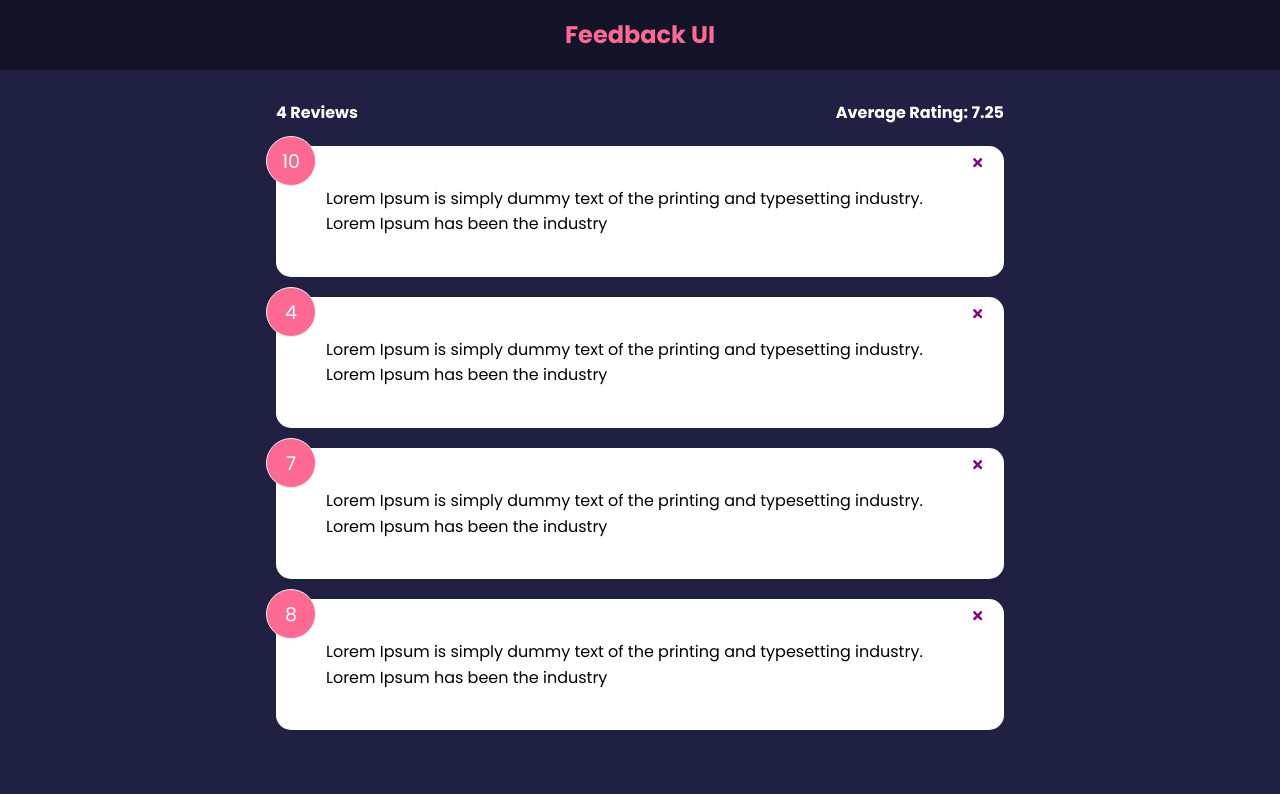
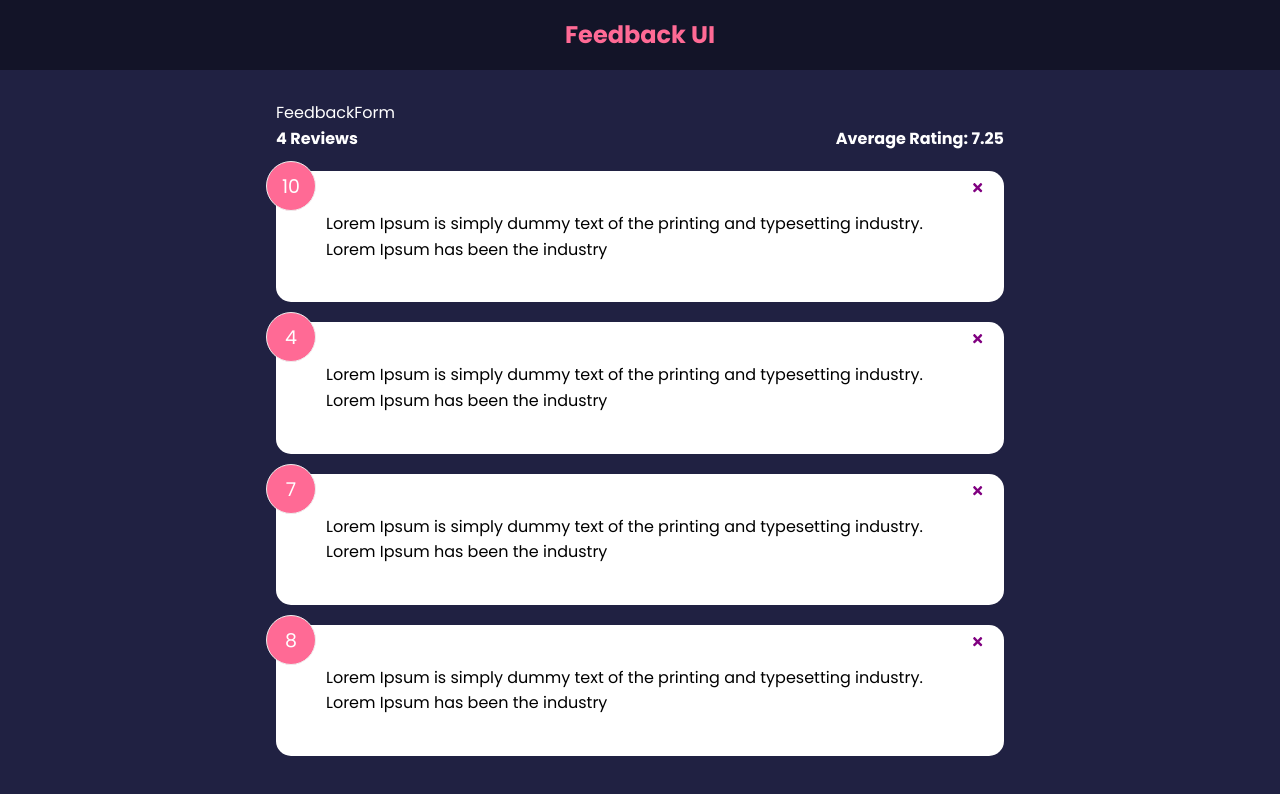
Before and after one commit to patangney/feedback-app, a React (Create React App) app: page / in a window 1280 px wide. Shown: the top 794 px of the page. Built offline with nearby package versions, Linux system fonts and the light colour scheme.

Commit message:
create feedback form

```diff
--- a/src/App.js
+++ b/src/App.js
@@ -3,6 +3,7 @@ import Header from './components/Header'
 import FeedbackData from './data/FeedbackData'
 import FeedbackList from './components/FeedbackList'
 import FeedbackStats from './components/FeedbackStats'
+import FeedbackForm from './components/FeedbackForm'
 
 function App () {
   //eslint-disable-next-line
@@ -19,6 +20,7 @@ function App () {
     <>
       <Header />
       <div className='container'>
+        <FeedbackForm />
         <FeedbackStats feedback={feedback}/>
         <FeedbackList feedback={feedback} handleDelete={deleteFeedback} />
       </div>
--- /dev/null
+++ b/src/components/FeedbackForm.jsx
@@ -0,0 +1,9 @@
+
+
+function FeedbackForm() {
+  return (
+    <div>FeedbackForm</div>
+  )
+}
+
+export default FeedbackForm
```
